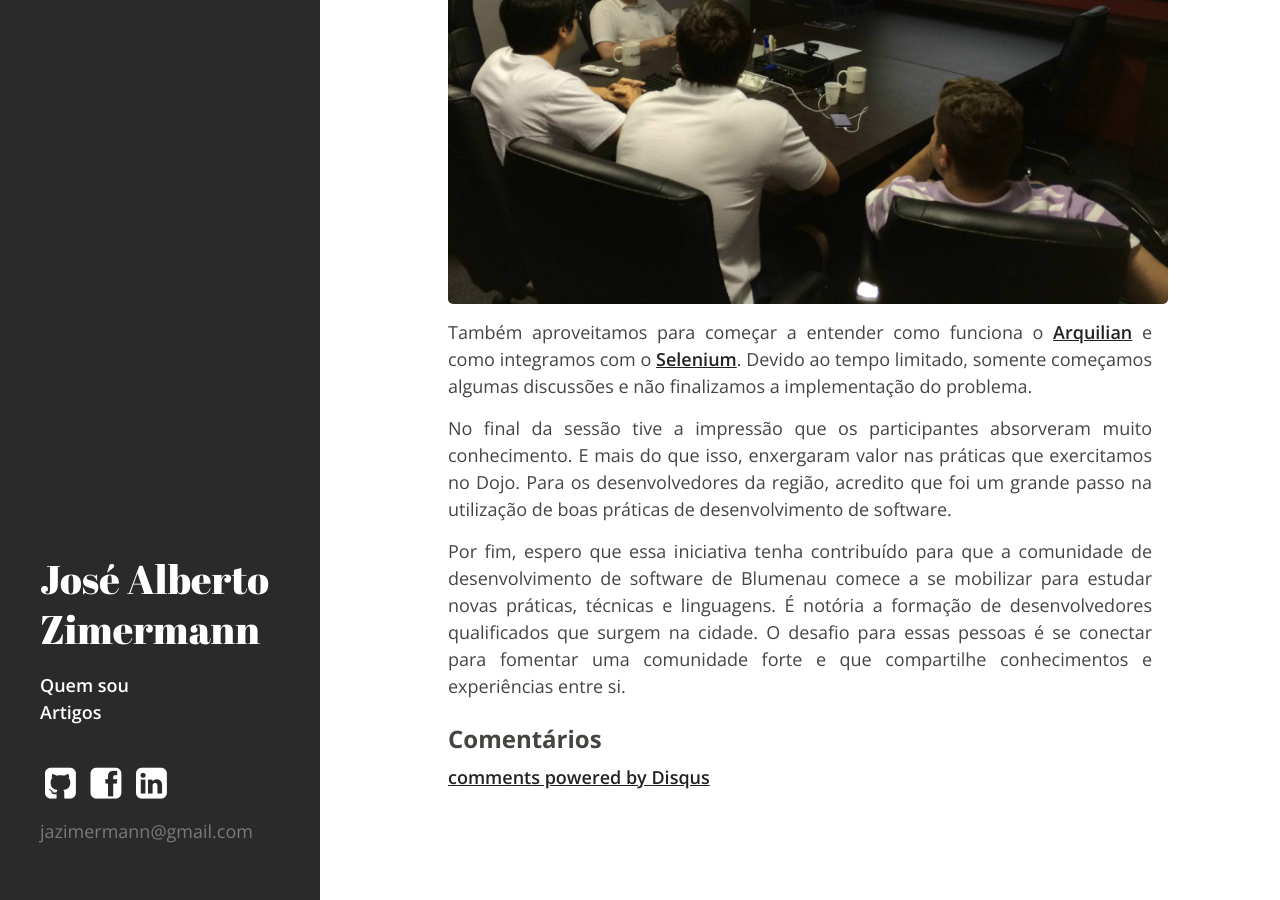
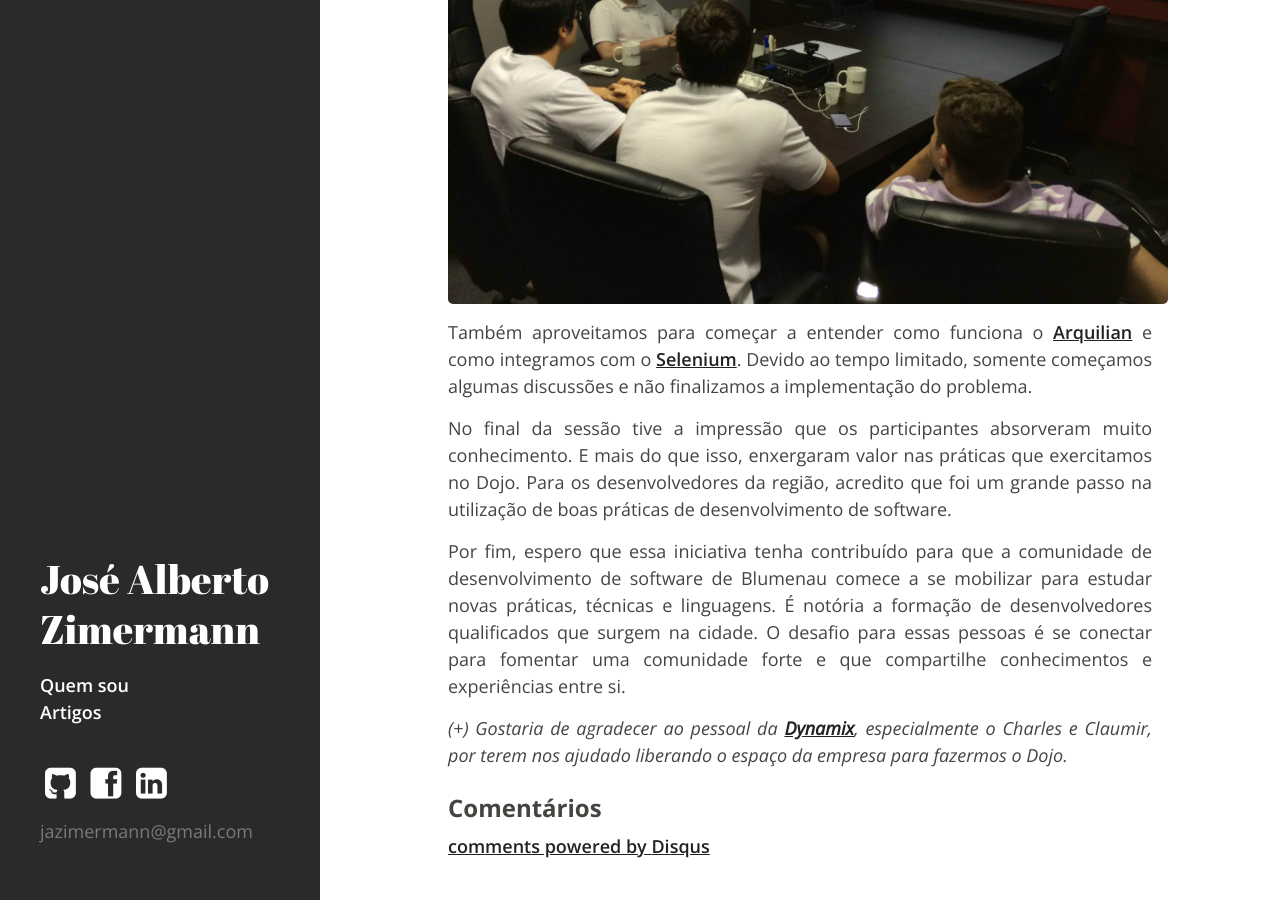
Before and after one commit to jzimermann/jzimermann.github.io, a Jekyll site: the page built from _posts/2014-12-22-dojo-blumenau.md, in a window 1280 px wide and 900 px high, scrolled down 1278 px. Built offline with Jekyll 4.4.1, drawn with Linux system fonts in a browser that asks for light colours; Markdown is read by kramdown in place of the engine named in the settings; comment, search, counter and statistics services are not loaded.

Commit message:
Adding content to my new post

```diff
--- a/_posts/2014-12-22-dojo-blumenau.md
+++ b/_posts/2014-12-22-dojo-blumenau.md
@@ -25,6 +25,8 @@ No final da sessão tive a impressão que os participantes absorveram muito conh
 
 Por fim, espero que essa iniciativa tenha contribuído para que a comunidade de desenvolvimento de software de Blumenau comece a se mobilizar para estudar novas práticas, técnicas e linguagens. É notória a formação de desenvolvedores qualificados que surgem na cidade. O desafio para essas pessoas é se conectar para fomentar uma comunidade forte e que compartilhe conhecimentos e experiências entre si.
 
+*(+) Gostaria de agradecer ao pessoal da [Dynamix], especialmente o Charles e Claumir, por terem nos ajudado liberando o espaço da empresa para fazermos o Dojo.*
+
 [Dojo]: http://pt.wikipedia.org/wiki/Dojo
 [Dynamix]: http://www.dynamix.com.br/2012/index.jsp?p=home
 [Arquilian]: http://arquillian.org/
```
